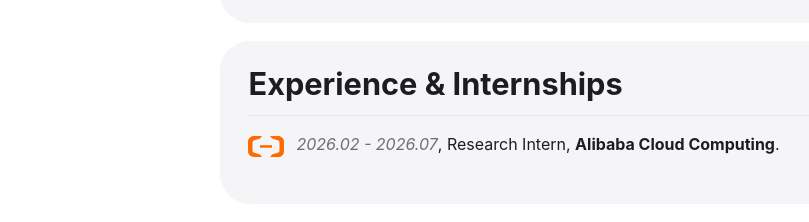
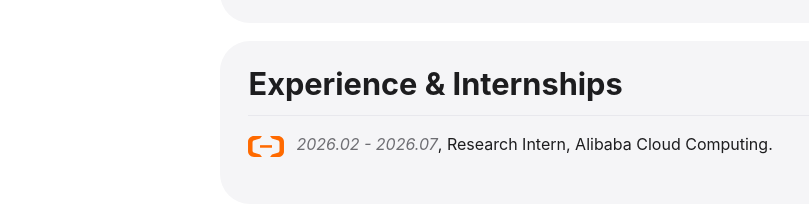
Before and after one commit to hardenyu21/hardenyu21.github.io, a React (Vite) app: page / in a window 1280 px wide. Shown: the part 5220-5442 px from the top of the page, without its empty margins (288-1097 px from the left). Built offline with nearby package versions, Linux system fonts and the light colour scheme.

Commit message:
Use regular weight for institution names

```diff
--- a/src/components/CvSection.tsx
+++ b/src/components/CvSection.tsx
@@ -37,13 +37,7 @@ function CvGroup({ title, items }: CvGroupProps) {
                   <p className="cv-entry-summary">
                     {item.period ? <em className="cv-period">{item.period}</em> : null}
                     {item.period ? ', ' : null}
-                    {item.role},{' '}
-                    {title === 'Education' ? (
-                      <span>{item.institution}</span>
-                    ) : (
-                      <strong>{item.institution}</strong>
-                    )}
-                    .
+                    {item.role}, <span>{item.institution}</span>.
                   </p>
                   {item.details.length > 0 ? (
                     <ul>
```
